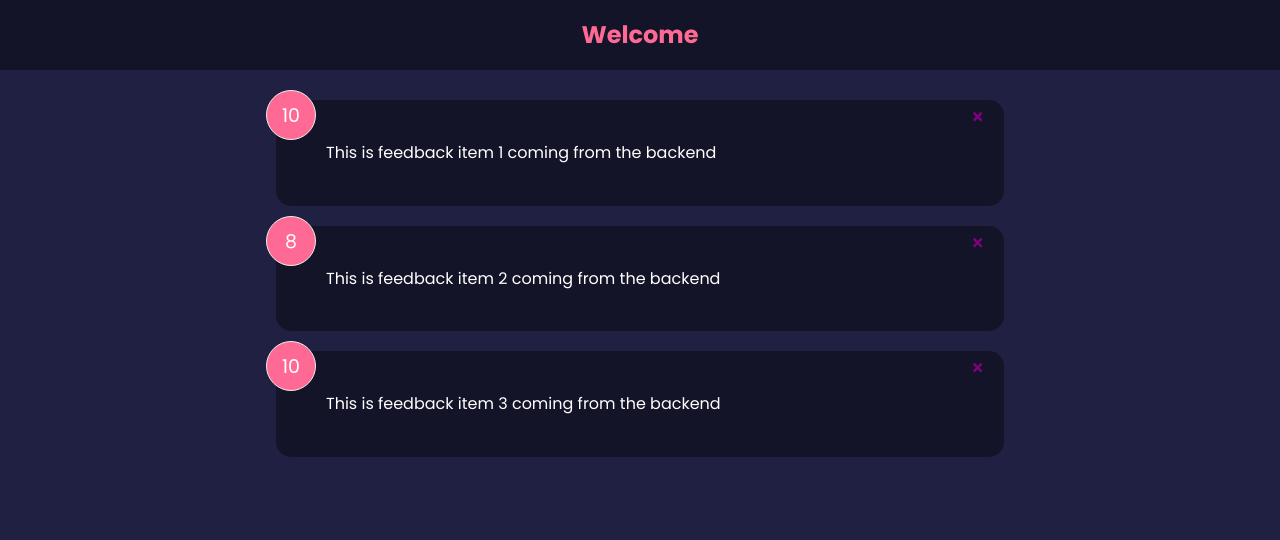
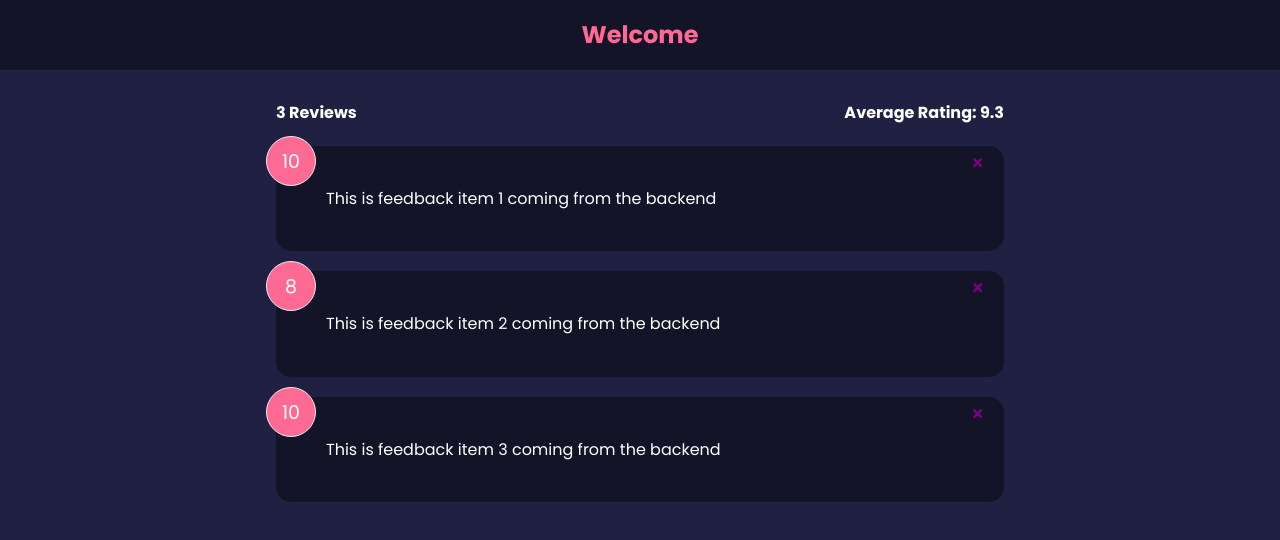
Before and after one commit to tuannhanguyen/feedback-app, a React (Create React App) app: page / in a window 1280 px wide. Shown: the top 540 px of the page. Built offline with nearby package versions, Linux system fonts and the light colour scheme.

Commit message:
Feedback Stats

```diff
--- a/src/App.js
+++ b/src/App.js
@@ -1,6 +1,7 @@
 import Header from "./components/Header"
 import FeedbackList from "./components/FeedbackList"
 import FeedbackData from './data/FeedbackData'
+import FeedbackStats from "./components/FeedbackStats"
 import { useState } from "react"
 
 function App(){
@@ -9,7 +10,7 @@
 
   const deleteFeedback = (id) => {
     if (window.confirm('Are you sure want to delete ?')) {
-      setFeedback(feedback.filter((item) => item.id != id))
+      setFeedback(feedback.filter((item) => item.id !== id))
     }
   }
 
@@ -17,6 +18,7 @@
     <>
     <Header/>
     <div className="container">
+      <FeedbackStats feedback={feedback}/>
       <FeedbackList feedback={feedback} handleDelete={deleteFeedback}/>
     </div>
     </>
--- a/src/components/FeedbackList.jsx
+++ b/src/components/FeedbackList.jsx
@@ -1,7 +1,6 @@
 import React from 'react'
 import FeedbackItem from './FeedbackItem'
 import PropTypes from 'prop-types'
-import Card from './shared/Card'
 
 function FeedbackList( {feedback, handleDelete} ) {
     if (!feedback || feedback.length === 0) {
--- /dev/null
+++ b/src/components/FeedbackStats.jsx
@@ -0,0 +1,25 @@
+import React from 'react'
+import PropTypes from 'prop-types'
+
+function FeedbackStats({ feedback }) {
+    let average = feedback.reduce((total, cur) => {
+        return (total + cur.rating)
+    }, 0) / (feedback.length)
+
+    average = average.toFixed(1).replace(/[,.]0$/, '')
+
+
+  return (
+    <div className='feedback-stats'>
+        <h4>{feedback.length} Reviews</h4>
+        <h4>Average Rating: {isNaN(average) ? 0 : average}</h4>
+    </div>
+  )
+}
+
+FeedbackStats.propTypes = {
+    feedback: PropTypes.array.isRequired
+}
+
+
+export default FeedbackStats
```
